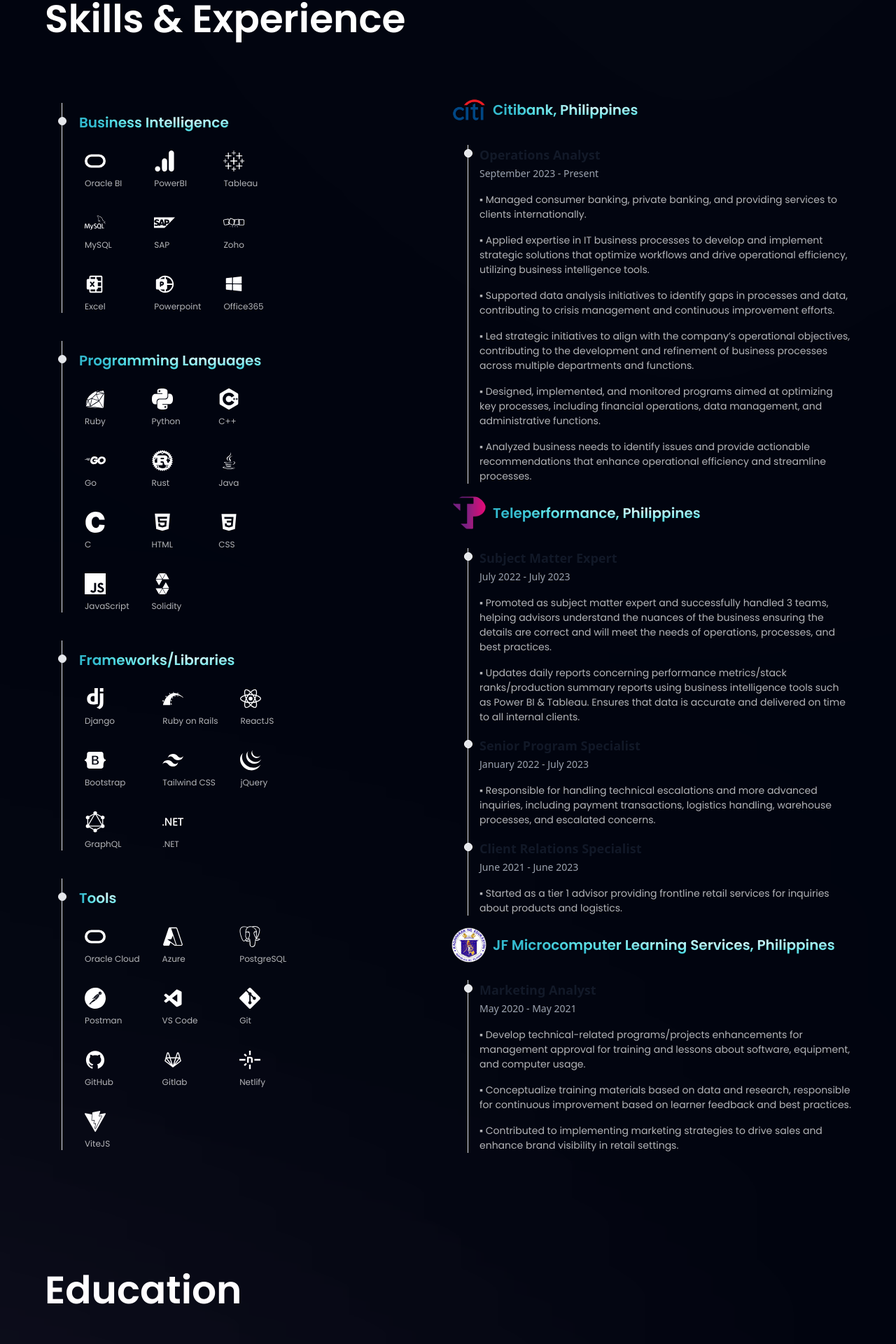
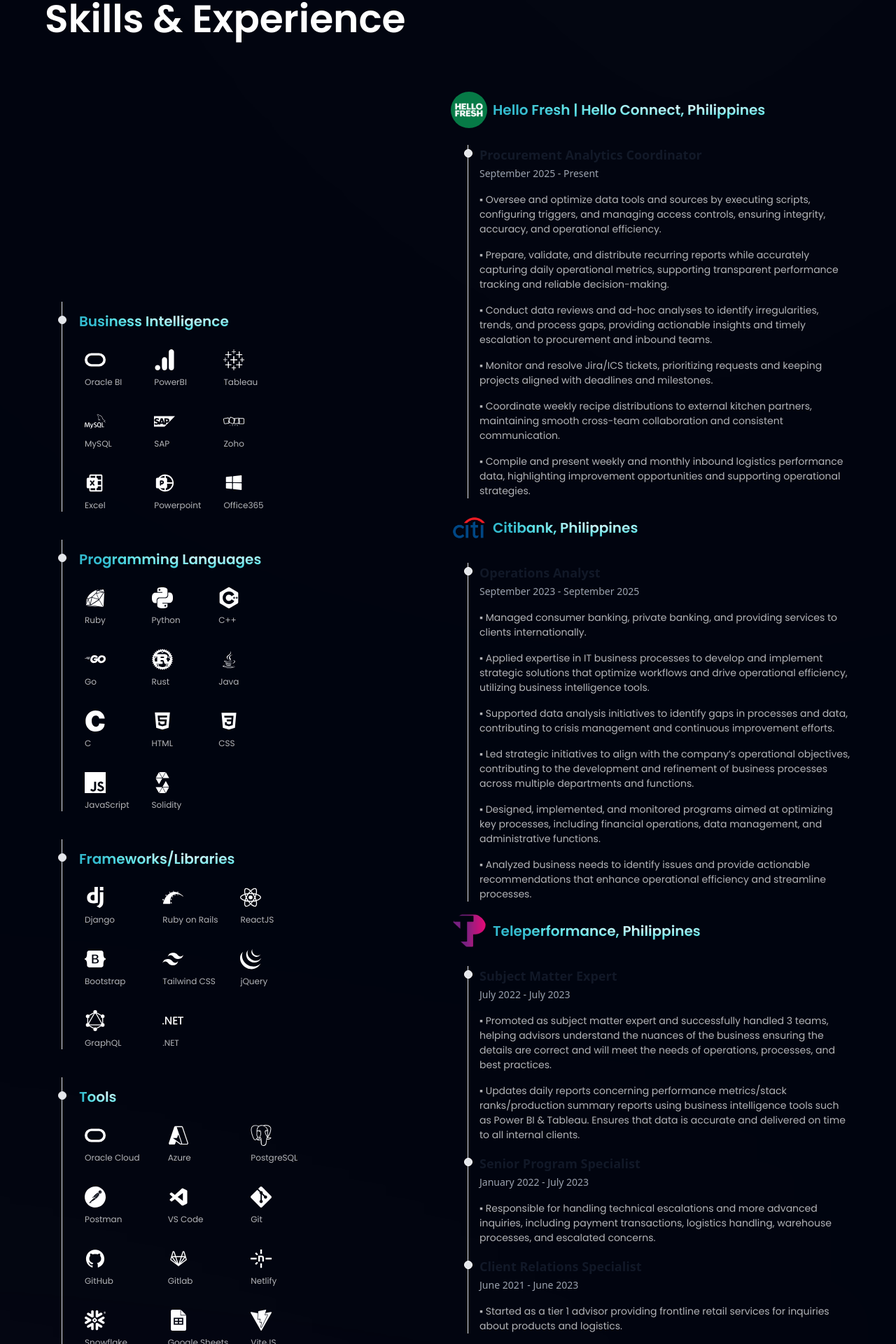
Before and after one commit to jyeohosua/website-netlify, a React (Vite) app: page / in a window 1280 px wide. Shown: the part 711-2631 px from the top of the page at 70% size. Built offline with nearby package versions, Linux system fonts and the light colour scheme.

Commit message:
updated new work details

```diff
--- a/package.json
+++ b/package.json
@@ -22,7 +22,7 @@
     "@types/react-dom": "^18.0.6",
     "@vitejs/plugin-react": "^4.5.0",
     "autoprefixer": "^10.4.8",
-    "netlify-cli": "^21.5.0",
+    "netlify-cli": "^23.6.0",
     "postcss": "^8.4.16",
     "tailwindcss": "^3.1.8",
     "vite": "^6.3.5"
--- a/src/assets/index.js
+++ b/src/assets/index.js
@@ -51,6 +51,7 @@
 import specialist from "./specialist.png";
 import project from "./project.png";
 import haku from "./haku.svg";
+import hellofresh from "./logohellofresh.png";
 
 export {
   menu,
@@ -105,5 +106,6 @@
   specialist,
   project,
   haku,
+  hellofresh,
   placeholder
 };
--- a/src/constants/index.js
+++ b/src/constants/index.js
@@ -16,7 +16,8 @@
   project,
   yellowbelt,
   specialist,
-  whitebelt
+  whitebelt,
+  hellofresh,
 } from "../assets";
 
 import {
@@ -55,6 +56,8 @@
   SiZoho,
   SiPostgresql,
   SiGooglecloud,
+  SiSnowflake,
+  SiGooglesheets,
 } from "react-icons/si";
 
 import { FaRust } from "react-icons/fa";
@@ -369,47 +372,57 @@
         name: "Oracle Cloud",
       },
       {
-        id: "t-1",
+        id: "t-2",
         icon: VscAzure,
         name: "Azure",
       },
       {
-        id: "t-2",
+        id: "t-3",
         icon: SiPostgresql,
         name: "PostgreSQL",
       },
       {
-        id: "t-3",
+        id: "t-4",
         icon: SiPostman,
         name: "Postman",
       },
       {
-        id: "t-4",
+        id: "t-5",
         icon: BiLogoVisualStudio,
         name: "VS Code",
       },
       {
-        id: "t-5",
+        id: "t-6",
         icon: SiGit,
         name: "Git",
       },
       {
-        id: "t-6",
+        id: "t-7",
         icon: AiFillGithub,
         name: "GitHub",
       },
       {
-        id: "t-7",
+        id: "t-8",
         icon: AiOutlineGitlab,
         name: "Gitlab",
       },
       {
-        id: "t-8",
+        id: "t-9",
         icon: SiNetlify,
         name: "Netlify",
       },
       {
-        id: "t-9",
+        id: "t-10",
+        icon: SiSnowflake,
+        name: "Snowflake",
+      },
+      {
+        id: "t-11",
+        icon: SiGooglesheets,
+        name: "Google Sheets",
+      },
+      {
+        id: "t-12",
         icon: SiVite,
         name: "ViteJS",
       },
@@ -420,13 +433,54 @@
 // Add your current/past professional work experience here
 export const experiences = [
   {
+    organisation: "Hello Fresh | Hello Connect, Philippines",
+    logo: hellofresh,
+    link: "https://www.hellofresh.com/about/about-us",
+    positions: [
+      {
+        title: "Procurement Analytics Coordinator",
+        duration: "September 2025 - Present",
+        content: [
+          {
+            text: "▪ Oversee and optimize data tools and sources by executing scripts, configuring triggers, and managing access controls, ensuring integrity, accuracy, and operational efficiency.",
+            link: "",
+          },
+          {
+            text: "▪ Prepare, validate, and distribute recurring reports while accurately capturing daily operational metrics, supporting transparent performance tracking and reliable decision-making.",
+            link: "",
+          },
+          {
+            text: "▪ Conduct data reviews and ad-hoc analyses to identify irregularities, trends, and process gaps, providing actionable insights and timely escalation to procurement and inbound teams.",
+            link: "",
+          },
+          {
+            text: "▪ Monitor and resolve Jira/ICS tickets, prioritizing requests and keeping projects aligned with deadlines and milestones.",
+            link: "",
+          },
+          {
+            text: "▪ Coordinate weekly recipe distributions to external kitchen partners, maintaining smooth cross-team collaboration and consistent communication.",
+            link: "",
+          },
+          {
+            text: "▪ Compile and present weekly and monthly inbound logistics performance data, highlighting improvement opportunities and supporting operational strategies.",
+            link: "",
+          },
+          {
+            text: " ",
+            link: "",
+          },
+        ],
+      },
+    ],
+  },
+  {
     organisation: "Citibank, Philippines",
     logo: citi,
     link: "https://www.citigroup.com/global",
     positions: [
       {
         title: "Operations Analyst",
-        duration: "September 2023 - Present",
+        duration: "September 2023 - September 2025",
         content: [
           {
             text: "▪ Managed consumer banking, private banking, and providing services to clients internationally.",
```
Also changed, not shown: src/assets/logohellofresh.png (added), 1 other file (tests, documents, lock files or other folders).
